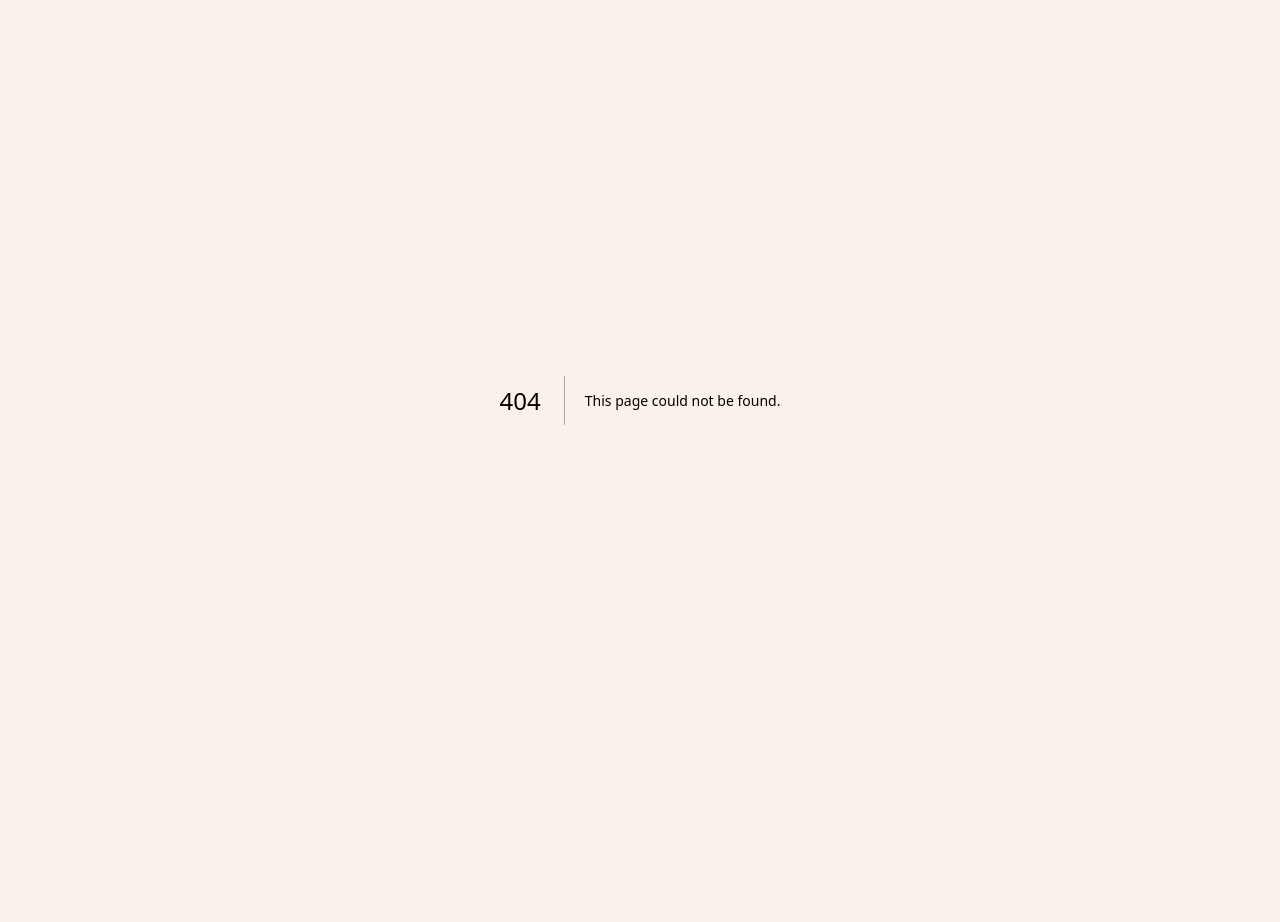
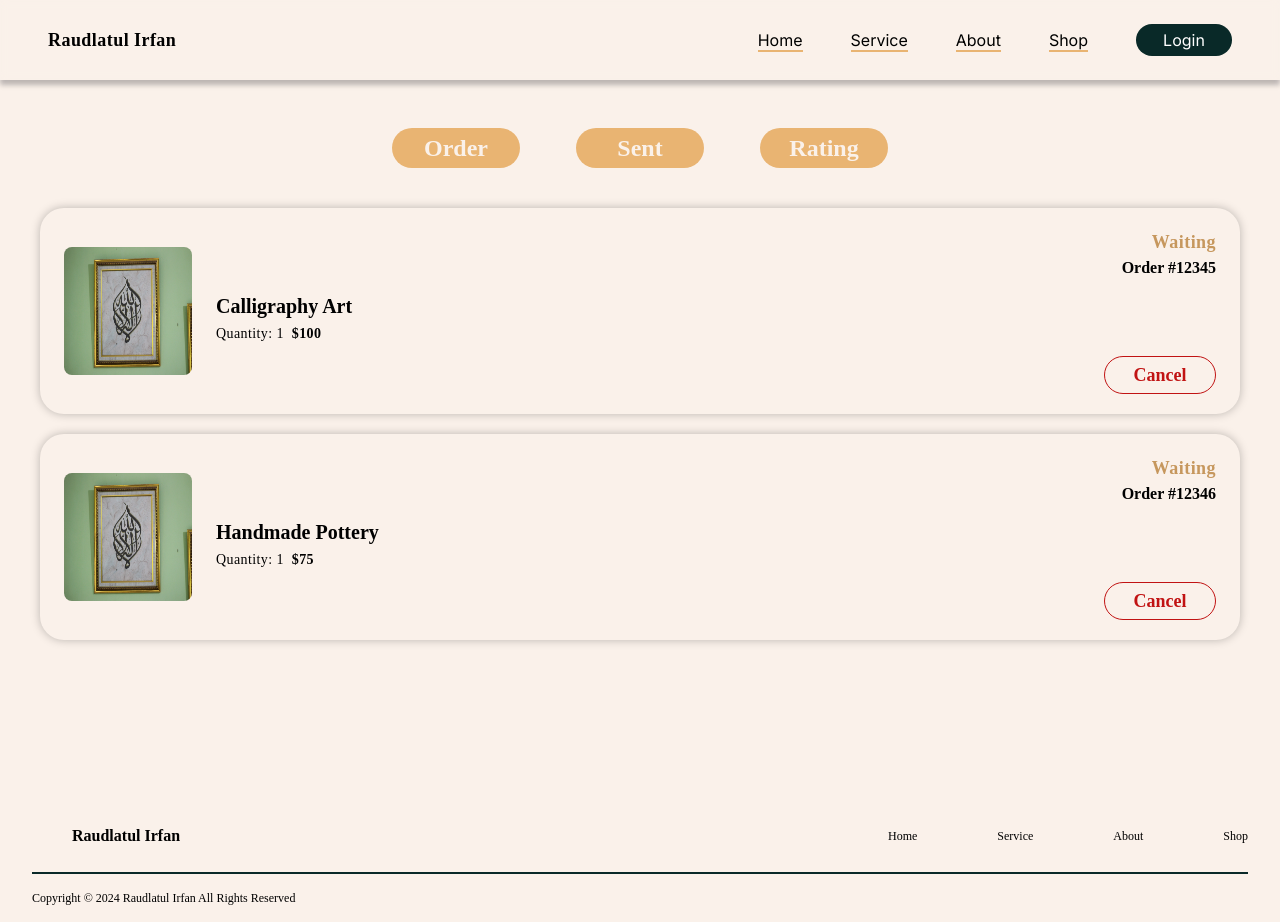
Before and after one commit to michaeltio/raudlatul_dummy, a Next.js app in the folder client/: page /profile/order in a window 1280 px wide. Before the commit this address had no page. Before the commit the page ends 800 px from the top, so only its background shows below. Built offline with nearby package versions, Linux system fonts and the light colour scheme; no server answers.

Commit message:
profile order

```diff
--- /dev/null
+++ b/client/src/app/(layout)/profile/order/page.jsx
@@ -0,0 +1,61 @@
+"use client";
+import React, { useEffect, useState } from "react";
+import Image from "next/image";
+import Order from "@/components/profile/Order";
+
+export default function Service(key) {
+  const [items, setItems] = useState([
+    {
+      id: 1,
+      title: "Calligraphy Art",
+      price: "$100",
+      orderNumber: "Order #12345",
+      image: "/webp/caligraphy01.webp",
+    },
+    {
+      id: 2,
+      title: "Handmade Pottery",
+      price: "$75",
+      orderNumber: "Order #12346",
+      image: "/webp/caligraphy01.webp",
+    },
+  ]);
+
+  useEffect(() => {
+    const fetchItems = async () => {
+      try {
+        const response = await fetch("http://localhost:3001/api/item");
+        const data = await response.json();
+        setItems(data);
+      } catch (error) {
+        console.error("Error fetching data:", error);
+      }
+    };
+
+    fetchItems();
+  }, []);
+
+  return (
+    <div id="mainOrder" className="mx-5 py-12 md:mx-10">
+      <div
+        id="navShop"
+        className="mb-10 flex flex-row items-center justify-between gap-5 md:justify-center md:gap-14"
+      >
+        <button className="w-32 rounded-3xl bg-[#E9B472] p-1 font-ptserif text-2xl font-black text-[#FAF1EA] hover:bg-[#C6975D]">
+          Order
+        </button>
+        <button className="w-32 rounded-3xl bg-[#E9B472] p-1 font-ptserif text-2xl font-black text-[#FAF1EA] hover:bg-[#C6975D]">
+          Sent
+        </button>
+        <button className="w-32 rounded-3xl bg-[#E9B472] p-1 font-ptserif text-2xl font-black text-[#FAF1EA] hover:bg-[#C6975D]">
+          Rating
+        </button>
+      </div>
+      <div>
+        {items.map((item) => (
+          <Order key={item.id} item={item} />
+        ))}
+      </div>
+    </div>
+  );
+}
```
